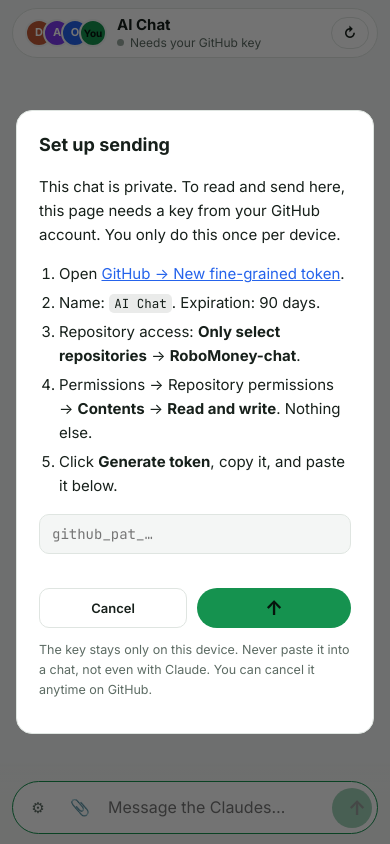
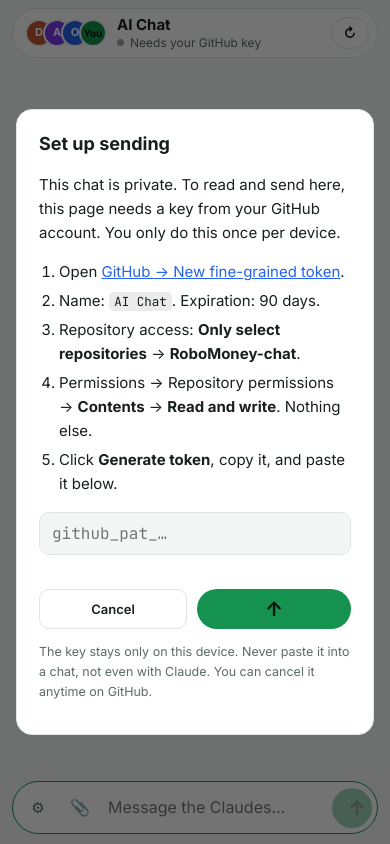
Before and after one commit to yannaykanfer-boop/RoboMoney, a plain HTML site: page docs/chat.html in a window 390 px wide. Both pictures are taken after a click on the button "Sending settings". Drawn offline with Linux system fonts and the light colour scheme.

Commit message:
Dashboard: phone polish (bot row text wraps, key box stops iPhone zoom) (#45)
- BOT · PAPER: '0 trades · not holding' wraps instead of being cut off on small phones.
- Chat settings: the GitHub key box uses 16px text so iPhones don't zoom in when tapped.


Claude-Session: https://claude.ai/code/session_014gRV48T1ywNxc21XQczWoF

Co-authored-by: Claude <noreply@anthropic.com>

```diff
--- a/docs/chat.html
+++ b/docs/chat.html
@@ -135,7 +135,7 @@
   .modal ol{ padding-left:20px; margin:8px 0; } .modal li{ margin:5px 0; }
   .modal code{ font-family:"JetBrains Mono", monospace; font-size:12.5px; background:color-mix(in srgb, var(--ink) 9%, transparent); padding:1px 5px; border-radius:5px; }
   .modal a{ color:var(--link); }
-  .modal input{ width:100%; padding:10px 12px; border-radius:10px; border:1px solid var(--edge); background:var(--bg); color:var(--ink); font:14px "JetBrains Mono", monospace; margin:8px 0 4px; }
+  .modal input{ width:100%; padding:10px 12px; border-radius:10px; border:1px solid var(--edge); background:var(--bg); color:var(--ink); font:16px "JetBrains Mono", monospace; margin:8px 0 4px; }
   .modal .row2{ display:flex; gap:10px; margin-top:12px; }
   .modal .row2 button{ flex:1; }
   .modal .small{ font-size:12.5px; color:var(--dim); }
```
Also changed, not shown: docs/index.html (+1 -0 lines), static/chat.html (+1 -1 lines), static/index.html (+1 -0 lines).
